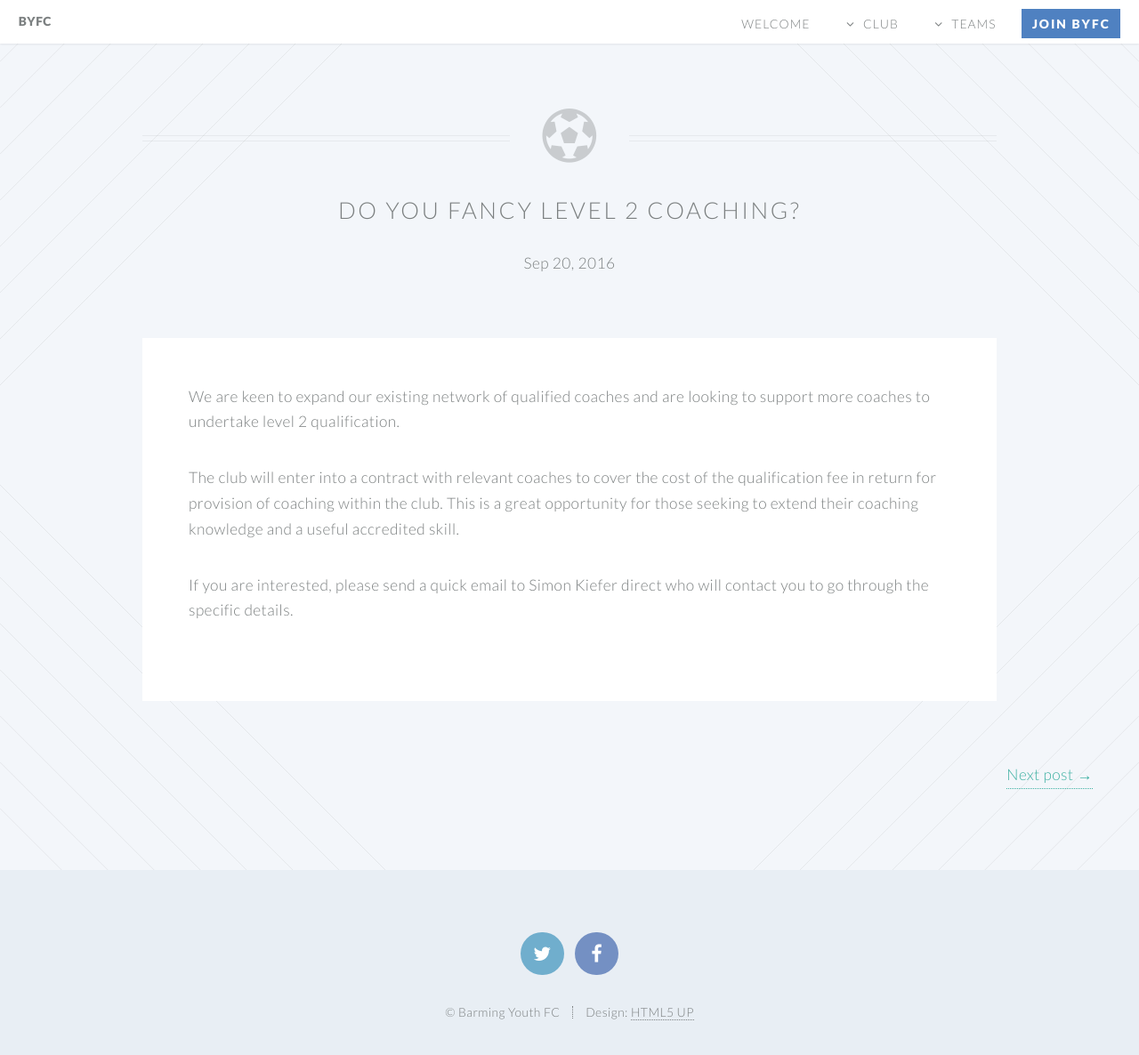
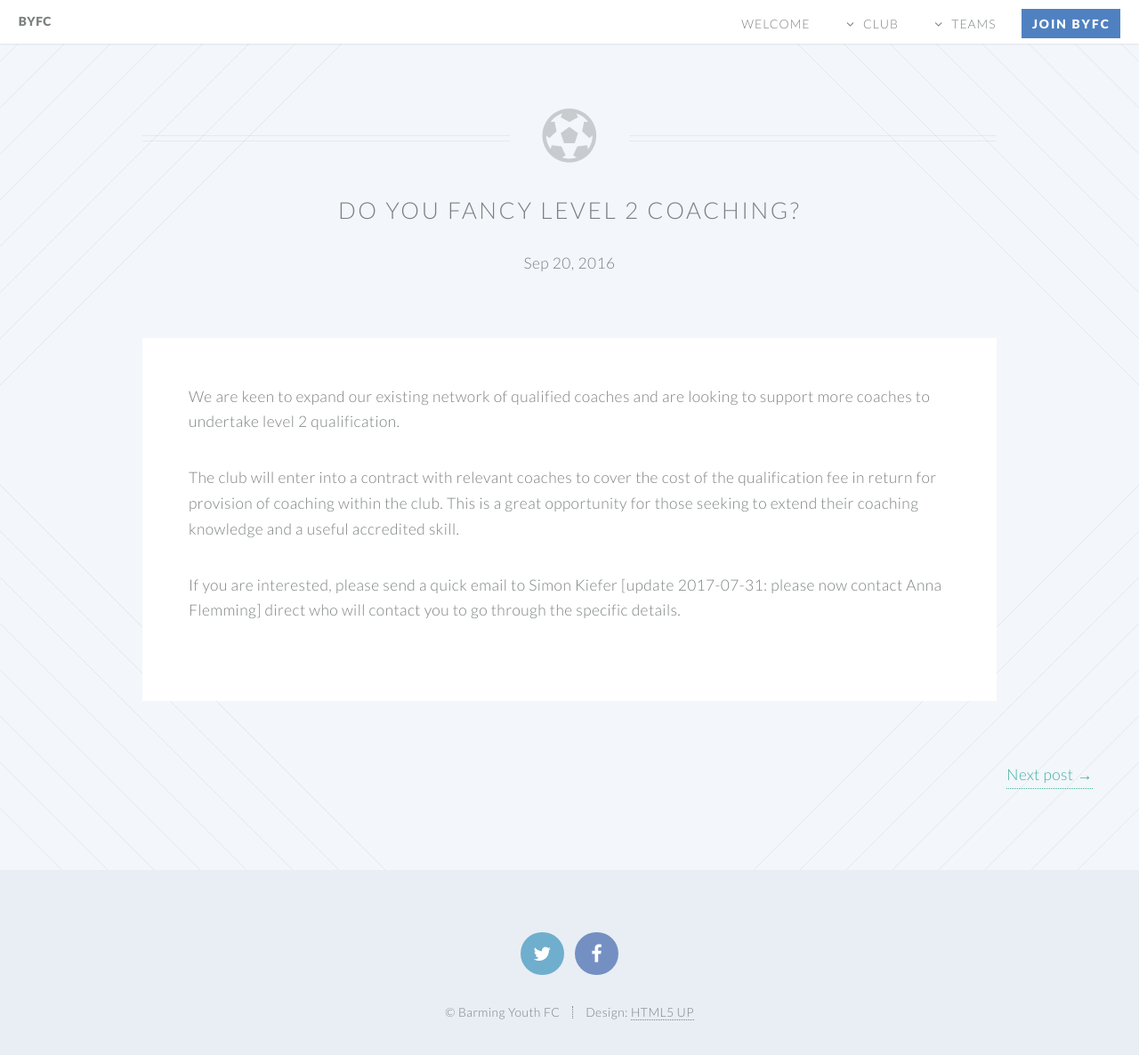
Before and after one commit to Pam-BYFC/BYFC.github.io, a Jekyll site: the page built from _posts/2016-09-20-level-2-coaching.md, in a window 1280 px wide and 1214 px high. Shown: the top 1186 px of the window at 89% size. Built offline with Jekyll 4.4.1, drawn with Linux system fonts in a browser that asks for light colours.

Commit message:
Update to news item

```diff
--- a/_posts/2016-09-20-level-2-coaching.md
+++ b/_posts/2016-09-20-level-2-coaching.md
@@ -8,4 +8,4 @@ We are keen to expand our existing network of qualified coaches and are looking
 
 The club will enter into a contract with relevant coaches to cover the cost of the qualification fee in return for provision of coaching within the club. This is a great opportunity for those seeking to extend their coaching knowledge and a useful accredited skill.
 
-If you are interested, please send a quick email to Simon Kiefer direct who will contact you to go through the specific details.
+If you are interested, please send a quick email to Simon Kiefer [update 2017-07-31: please now contact Anna Flemming] direct who will contact you to go through the specific details.
```
